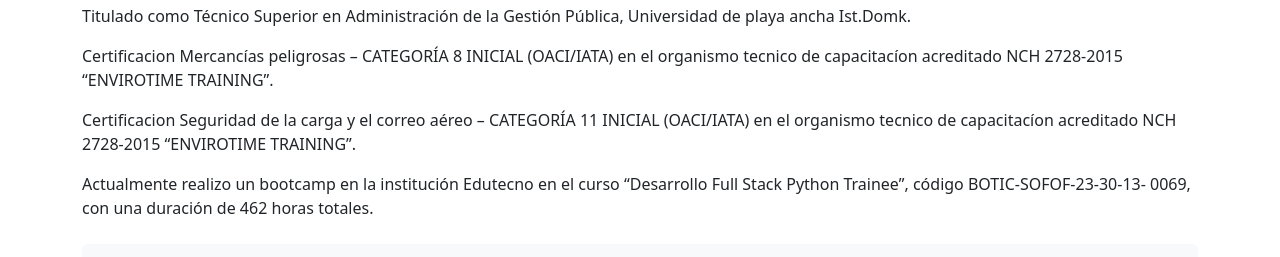
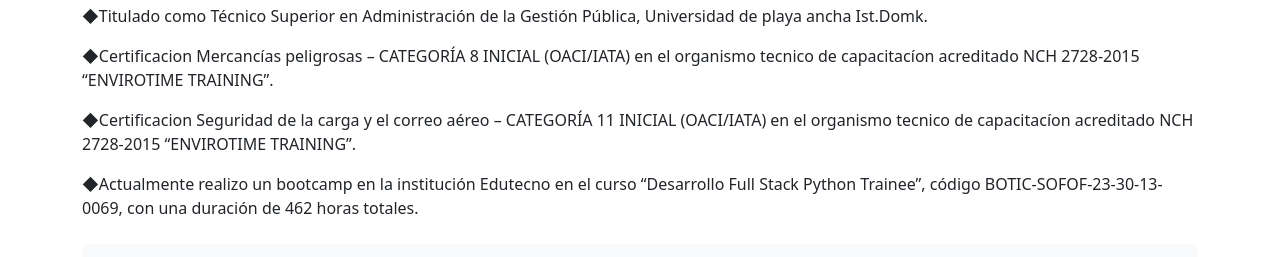
Before and after one commit to razielim1234/Carta_de_presentacion, a plain HTML site: page index.html in a window 1280 px wide. Shown: the part 659-916 px from the top of the page. Drawn offline with nearby package versions, Linux system fonts and the light colour scheme.

Commit message:
carta de presentacion
https://github.com/razielim1234/Carta_de_presentacion.git

```diff
--- a/index.html
+++ b/index.html
@@ -45,10 +45,10 @@
         <!-- Formación Académica -->
         <section>
             <h2 class="text-primary">Formación Académica</h2>
-            <p>Titulado como Técnico Superior en Administración de la Gestión Pública, Universidad de playa ancha Ist.Domk.</p>
-            <p> Certificacion Mercancías peligrosas – CATEGORÍA 8 INICIAL (OACI/IATA) en el organismo tecnico de capacitacíon acreditado NCH 2728-2015 “ENVIROTIME TRAINING”.</p>
-            <p> Certificacion Seguridad de la carga y el correo aéreo – CATEGORÍA 11 INICIAL (OACI/IATA) en el organismo tecnico de capacitacíon acreditado NCH 2728-2015 “ENVIROTIME TRAINING”.</p>
-            <p>Actualmente realizo un bootcamp en la institución Edutecno en el curso “Desarrollo Full Stack Python Trainee”, código BOTIC-SOFOF-23-30-13-
+            <p>◆Titulado como Técnico Superior en Administración de la Gestión Pública, Universidad de playa ancha Ist.Domk.</p>
+            <p>◆Certificacion Mercancías peligrosas – CATEGORÍA 8 INICIAL (OACI/IATA) en el organismo tecnico de capacitacíon acreditado NCH 2728-2015 “ENVIROTIME TRAINING”.</p>
+            <p>◆Certificacion Seguridad de la carga y el correo aéreo – CATEGORÍA 11 INICIAL (OACI/IATA) en el organismo tecnico de capacitacíon acreditado NCH 2728-2015 “ENVIROTIME TRAINING”.</p>
+            <p>◆Actualmente realizo un bootcamp en la institución Edutecno en el curso “Desarrollo Full Stack Python Trainee”, código BOTIC-SOFOF-23-30-13-
                 0069, con una duración de 462 horas totales.</p>
         <!-- Bootstrap JS and dependencies -->
     <script src="https://cdn.jsdelivr.net/npm/bootstrap@5.3.0-alpha1/dist/js/bootstrap.bundle.min.js"></script>
```
